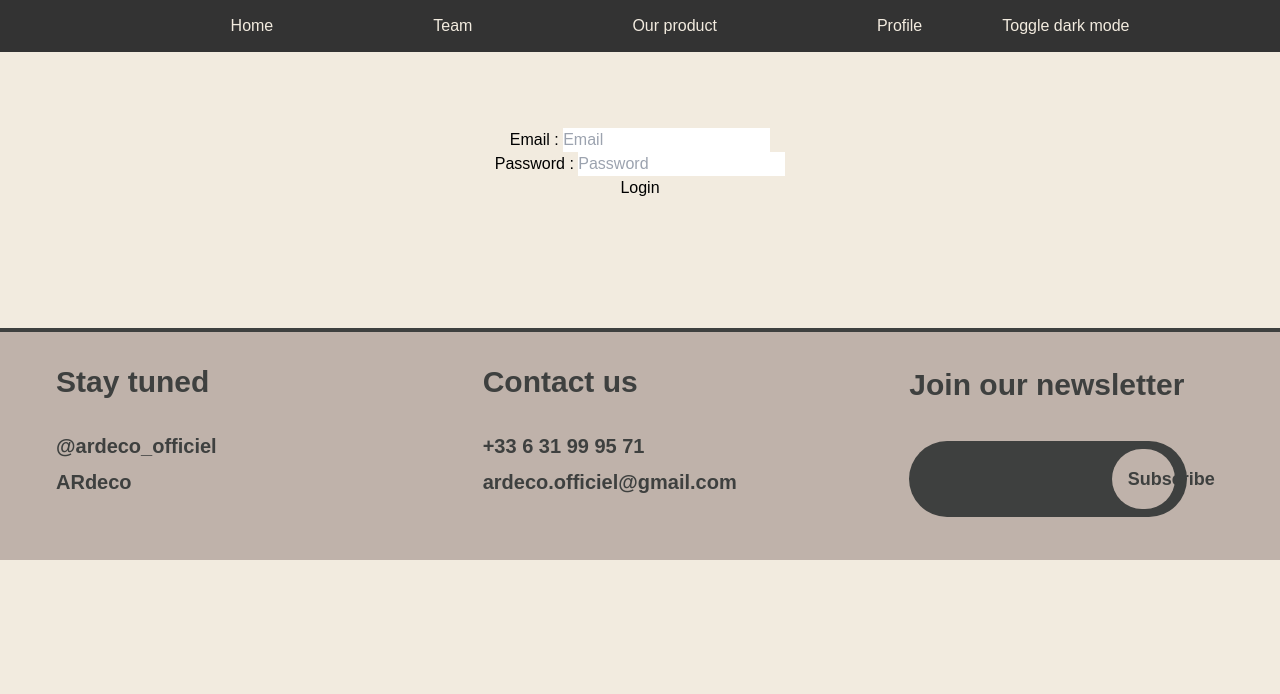
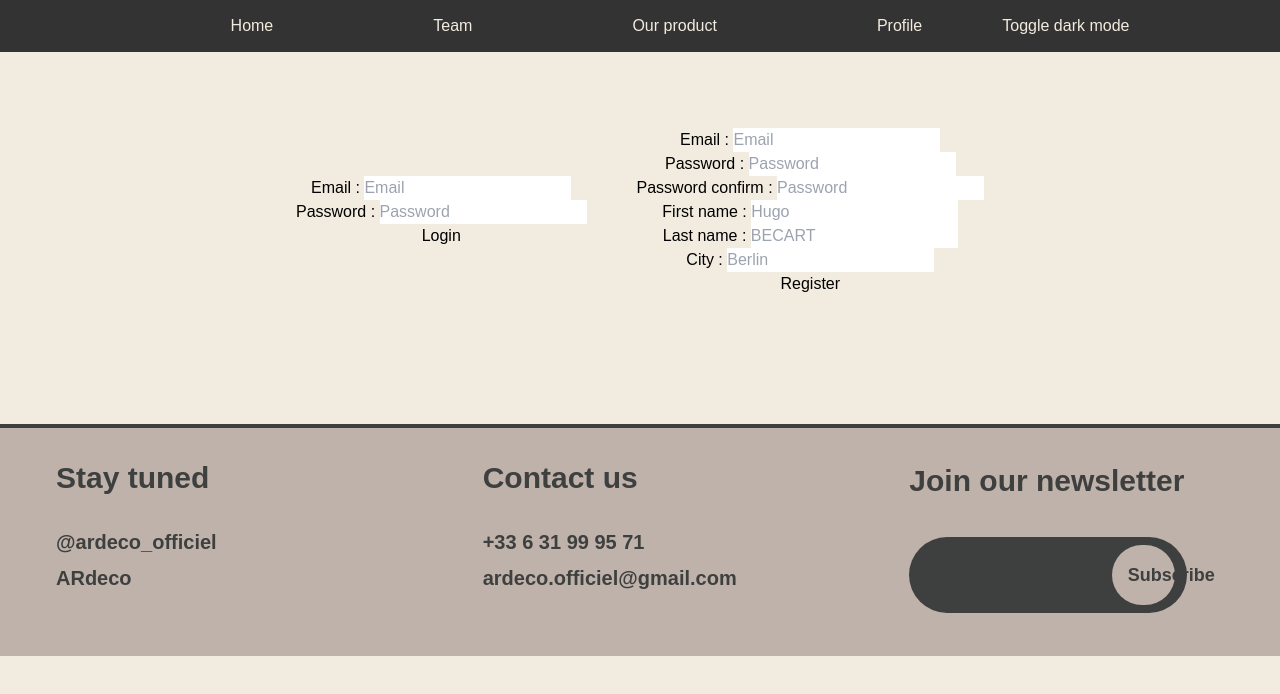
Before and after one commit to LemonieOff/ARDeco-web, a Nuxt app: page /login in a window 1280 px wide. Shown: the top 694 px of the page. Built offline with nearby package versions, Linux system fonts and the light colour scheme; a web font is replaced by a local one.

Commit message:
Register form

```diff
--- a/pages/login.vue
+++ b/pages/login.vue
@@ -135,21 +135,56 @@ const logout = async () => {
             Chargement en cours...
         </div>
         <div id="forms-wrapper" style="display: none">
-            <div id="login-form" class="form">
-                <div id="email_section">
-                    <label for="email">Email : </label><input type="text" id="email" name="email" placeholder="Email">
-                    <ul id="email_errors" class="login-error"></ul>
+            <div id="login-register-wrapper" class="login-register-wrapper">
+                <div id="login-form" class="form">
+                    <div id="email_section_login">
+                        <label for="email">Email : </label><input type="text" id="email_login" name="email" placeholder="Email">
+                        <ul id="email_errors_login" class="login-error"></ul>
+                    </div>
+                    <div id="password_section_login">
+                        <label for="password">Password : </label><input type="password" id="password_login" name="password"
+                                                                        placeholder="Password">
+                        <ul id="password_errors_login" class="login-error"></ul>
+                    </div>
+                    <div id="general_section_login">
+                        <ul id="general_errors_login" class="login-error"></ul>
+                        <ul id="general_success_login" class="login-success"></ul>
+                    </div>
+                    <button @click="login">Login</button>
                 </div>
-                <div id="password_section">
-                    <label for="password">Password : </label><input type="password" id="password" name="password"
-                                                                    placeholder="Password">
-                    <ul id="password_errors" class="login-error"></ul>
+                <div id="register-form" class="form">
+                    <div id="email_section_register">
+                        <label for="email">Email : </label><input type="text" id="email_register" name="email" placeholder="Email">
+                        <ul id="email_errors_register" class="login-error"></ul>
+                    </div>
+                    <div id="password_section_register">
+                        <label for="password">Password : </label><input type="password" id="password_register" name="password"
+                                                                        placeholder="Password">
+                        <ul id="password_errors_register" class="login-error"></ul>
+                    </div>
+                    <div id="password_confirm_section_register">
+                        <label for="password_confirm_register">Password confirm : </label><input type="password" id="password_confirm_register" name="password_confirm"
+                                                                        placeholder="Password">
+                        <ul id="password_confirm_errors_register" class="login-error"></ul>
+                    </div>
+                    <div id="first_name_section_register">
+                        <label for="first_name_register">First name : </label><input type="text" id="first_name_register" name="first_name" placeholder="Hugo">
+                        <ul id="first_name_errors_register" class="login-error"></ul>
+                    </div>
+                    <div id="last_name_section_register">
+                        <label for="last_name_register">Last name : </label><input type="text" id="last_name_register" name="last_name" placeholder="BECART">
+                        <ul id="last_name_errors_register" class="login-error"></ul>
+                    </div>
+                    <div id="city_section_register">
+                        <label for="city_register">City : </label><input type="text" id="city_register" name="city" placeholder="Berlin">
+                        <ul id="city_errors_register" class="login-error"></ul>
+                    </div>
+                    <div id="general_section_register">
+                        <ul id="general_errors_register" class="login-error"></ul>
+                        <ul id="general_success_register" class="login-success"></ul>
+                    </div>
+                    <button @click="register">Register</button>
                 </div>
-                <div id="general_section">
-                    <ul id="general_errors" class="login-error"></ul>
-                    <ul id="general_success" class="login-success"></ul>
-                </div>
-                <button @click="login">Login</button>
             </div>
             <div id="user-form" class="form">
                 <div id="user-welcome"></div>
@@ -169,6 +204,17 @@ const logout = async () => {
     margin: 10% 0;
 }
 
+.login-register-wrapper {
+    display: flex;
+    flex-direction: row;
+    align-items: center;
+    justify-content: center;
+
+    .form {
+        padding: 0 25px;
+    }
+}
+
 .login-error {
     color: red;
 }
```
